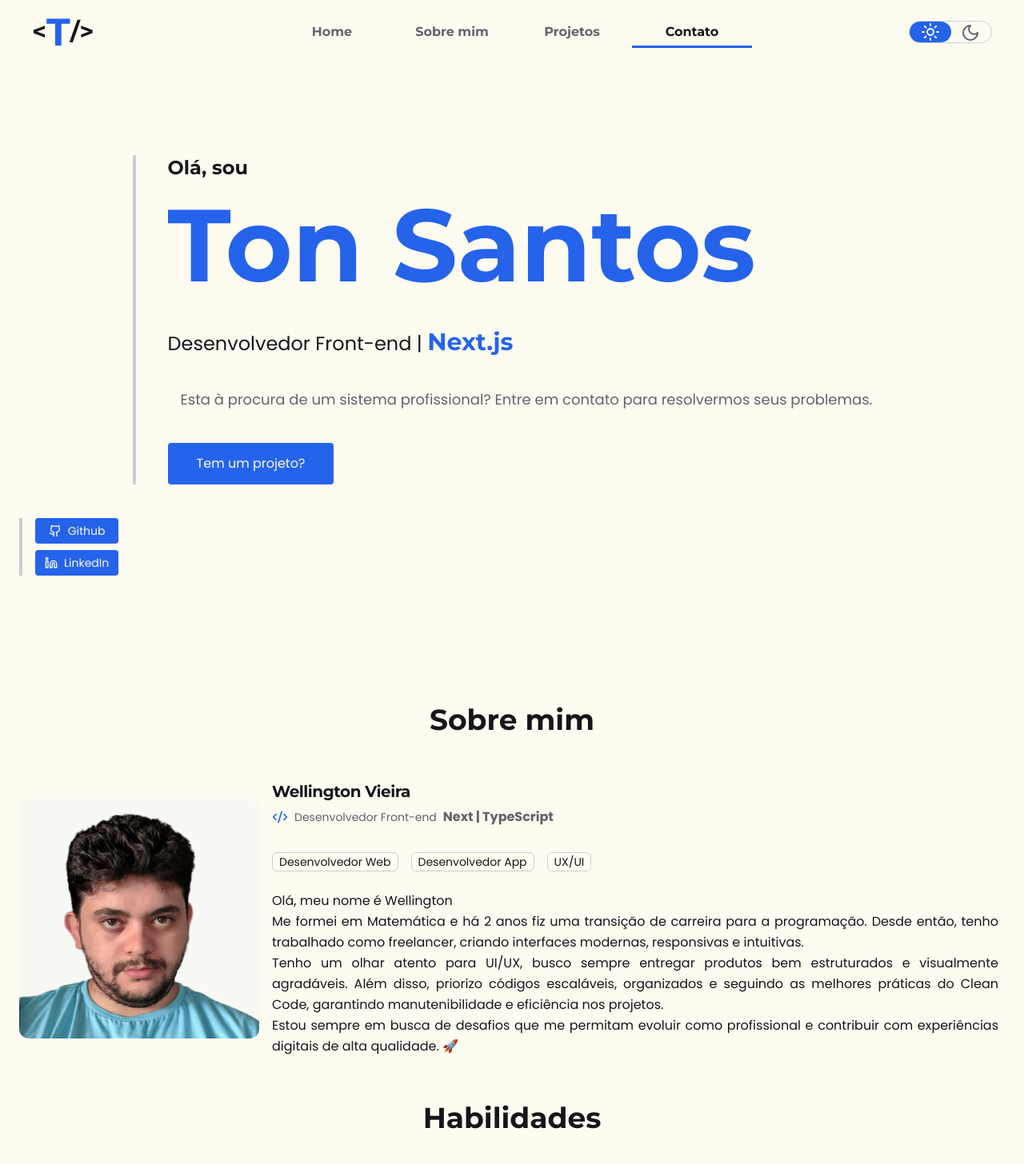
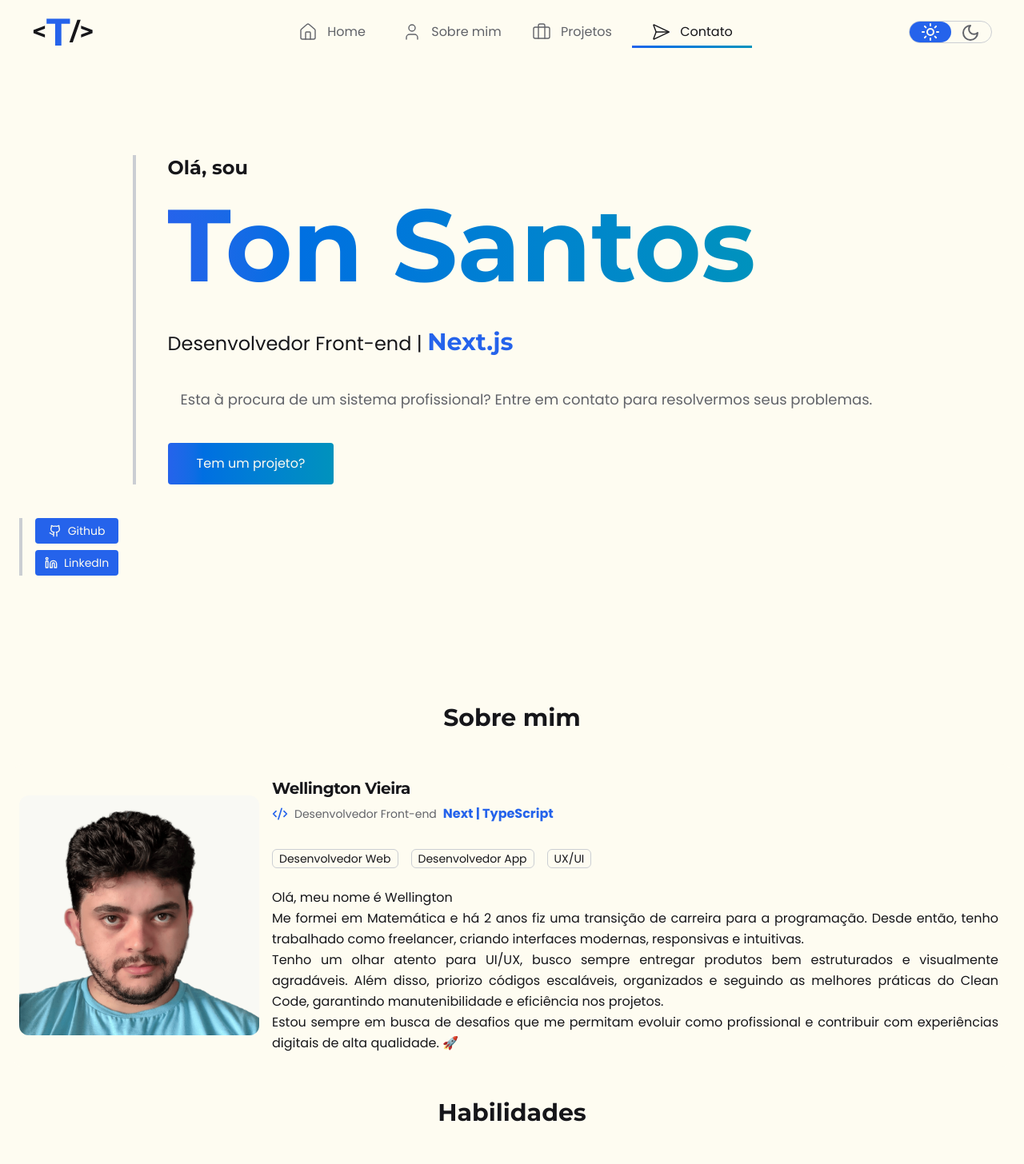
Before and after one commit to wellingtonVieiraSantos/personal-portfolio, a Next.js app: page / in a window 1280 px wide. Shown: the top 1456 px of the page at 80% size. Built offline with nearby package versions, Linux system fonts and the light colour scheme.

Commit message:
style: change emphase color for button and text

```diff
--- a/src/components/About/SkillsSmoothTabs.tsx
+++ b/src/components/About/SkillsSmoothTabs.tsx
@@ -23,7 +23,7 @@ export default function SkillSmoothTabs() {
       viewport={{ once: true }}
       className='w-full xl:w-7xl m-auto px-4 rounded-md grid grid-cols-1 gap-2'
     >
-      <h2 className='text-4xl my-10 text-center'>Habilidades</h2>
+      <h2 className='text-3xl my-10 text-center'>Habilidades</h2>
       {skills.map((skill, i) => (
         <Card
           key={i}
--- a/src/components/About/index.tsx
+++ b/src/components/About/index.tsx
@@ -36,7 +36,7 @@ export default function About({
       ref={ref}
     >
       <header>
-        <h2 className='text-center my-10 text-4xl'>Sobre mim</h2>
+        <h2 className='text-center my-10 text-3xl'>Sobre mim</h2>
       </header>
       <motion.div
         initial={{ opacity: 0, y: 200 }}
@@ -75,7 +75,9 @@ export default function About({
               <CardDescription className='flex items-center justify-center lg:justify-normal gap-2 flex-wrap '>
                 <CodeXml className='size-5 text-button' />
                 Desenvolvedor Front-end{' '}
-                <strong className='text-base'>Next | TypeScript</strong>
+                <strong className='text-base text-button'>
+                  Next | TypeScript
+                </strong>
               </CardDescription>
             </CardHeader>
             <CardContent className='text-justify gap-2'>
--- a/src/components/Contact/index.tsx
+++ b/src/components/Contact/index.tsx
@@ -84,7 +84,7 @@ export default function Contact({
           }
         }
       )
-      /* reset() */
+      reset()
     } else {
       toast.error(
         resJson.error ||
@@ -116,7 +116,7 @@ export default function Contact({
         }}
       />
       <header>
-        <h2 className='text-center my-10 text-4xl'>Contato</h2>
+        <h2 className='text-center my-10 text-3xl'>Contato</h2>
       </header>
       <motion.div
         initial={{ opacity: 0, y: 100 }}
@@ -202,7 +202,7 @@ export default function Contact({
           </FormField>
           <FormSubmit asChild>
             <Button
-              className='w-full text-button-foreground'
+              className='w-full bg-linear-to-r from-button to-badge'
               type='submit'
               variant={isLoading ? 'loading' : 'default'}
             >
--- a/src/components/HomePage/index.tsx
+++ b/src/components/HomePage/index.tsx
@@ -40,7 +40,7 @@ export default function HomePage({
       >
         <h1 className='text-xl md:text-2xl'>
           Olá, sou{' '}
-          <span className='leading-none block text-button text-7xl md:text-9xl mt-4'>
+          <span className='leading-none block bg-linear-to-r from-button to-badge bg-clip-text text-transparent text-7xl md:text-9xl mt-4'>
             Ton Santos
           </span>
         </h1>
@@ -53,7 +53,9 @@ export default function HomePage({
           resolvermos seus problemas.{' '}
         </p>
         <Link href='#contato'>
-          <Button size='lg'>Tem um projeto?</Button>
+          <Button size='lg' className='bg-linear-to-r from-button to-badge'>
+            Tem um projeto?
+          </Button>
         </Link>
       </motion.div>
       <SocialSideBar />
--- a/src/components/Nav/index.tsx
+++ b/src/components/Nav/index.tsx
@@ -44,13 +44,14 @@ export default function Nav({ activeSection }: { activeSection: string }) {
           {navLinks.map((link, i) => (
             <li
               key={i}
-              className={`relative hover:text-foreground font-montserrat flex items-center justify-center flex-1 after:absolute after:-bottom-2 after:scale-0
-                  after:w-full after:h-[3px] after:bg-button after:transition after:duration-300 transition-colors duration-300 ${
+              className={`relative hover:text-foreground flex items-center justify-center flex-1 after:absolute after:-bottom-2 after:scale-0
+                  after:w-full after:h-[3px] after:bg-linear-to-r after:from-button after:to-badge after:transition after:duration-300 transition-colors duration-300 ${
                     activeSection === link.path &&
                     'text-foreground after:scale-100'
                   }`}
             >
-              <Link href={'#' + link.path}>
+              <Link href={'#' + link.path} className={`flex gap-3`}>
+                <link.icon strokeWidth={1.4} />
                 <span>{link.name}</span>
               </Link>
             </li>
@@ -82,10 +83,11 @@ export default function Nav({ activeSection }: { activeSection: string }) {
                         ? '-translate-y-[18px]'
                         : 'translate-y-2'
                     } transition-all duration-200`}
+                    strokeWidth={1.3}
                   />
                 </span>
                 <span
-                  className={`font-montserrat ${
+                  className={` ${
                     activeSection === link.path
                       ? ' translate-y-1 opacity-100 text-button-foreground'
                       : ' translate-y-5 opacity-0'
--- a/src/components/Portifolio/index.tsx
+++ b/src/components/Portifolio/index.tsx
@@ -38,7 +38,7 @@ export default function Portifolio({
     >
       <div className='m-auto max-w-7xl px-4 grid grid-cols-1 gap-4 '>
         <header>
-          <h2 className='text-center text-4xl my-10'>Projetos</h2>
+          <h2 className='text-center text-3xl my-10'>Projetos</h2>
         </header>
         {projects.map((project, i) => (
           <Card
```
